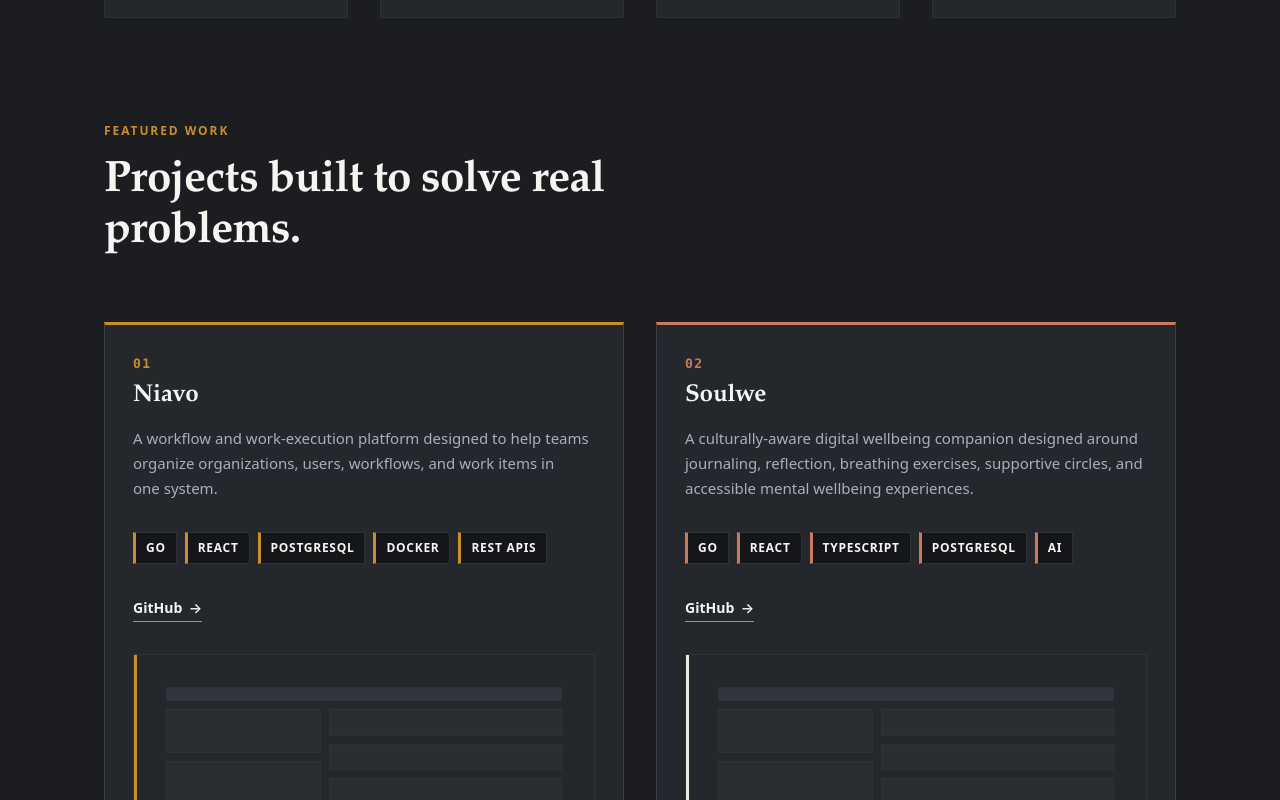
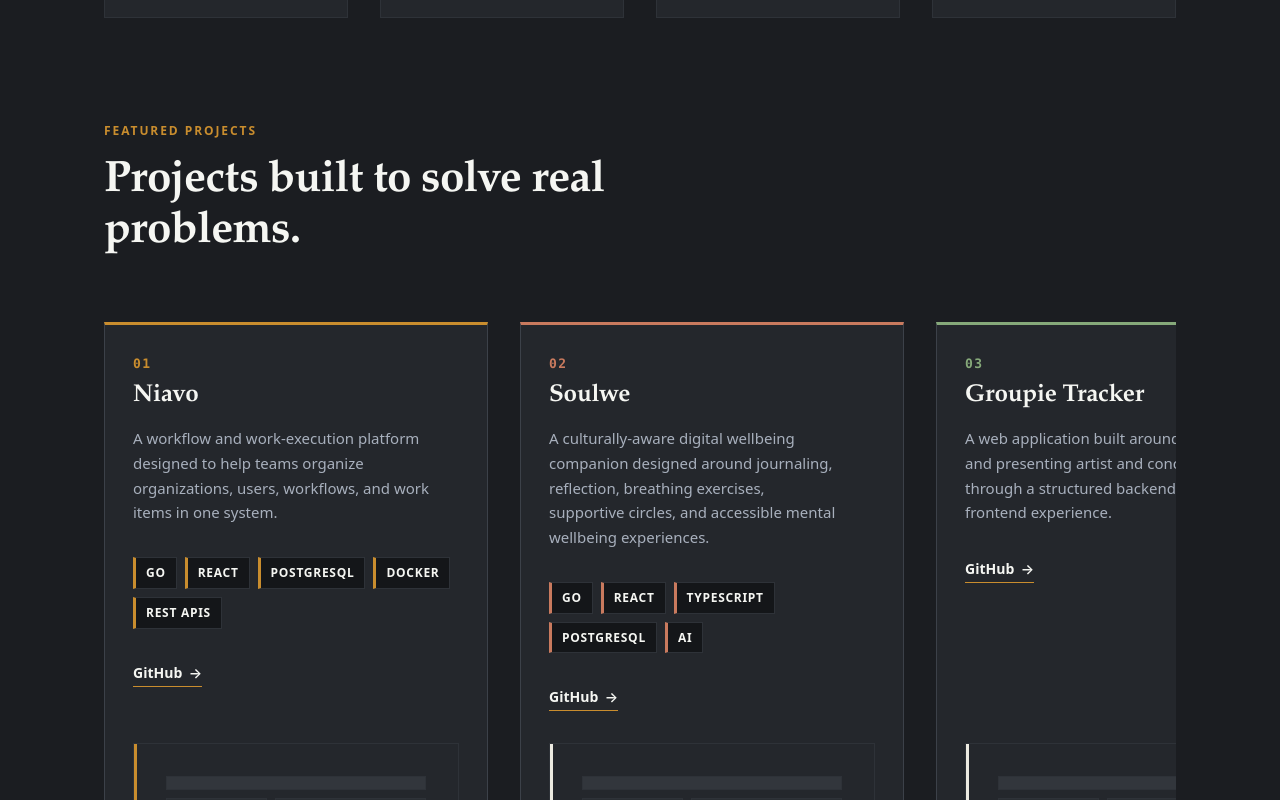
Before and after one commit to breodoyo/Brender-Portfolio, a React (Vite) app: page / in a window 1280 px wide. Shown: the part 1940-2740 px from the top of the page. Built offline with nearby package versions, Linux system fonts and the light colour scheme.

Commit message:
refine: fine-tune FeaturedProjects component styling and update site metadata

```diff
--- a/src/components/FeaturedProjects/FeaturedProjects.css
+++ b/src/components/FeaturedProjects/FeaturedProjects.css
@@ -1,13 +1,40 @@
-/* Two projects side by side. One uniform card for all of them: the previous
-   per-project treatments (inverted panel, mirrored row, card, quiet row) only
-   made sense as full-width stacked rows, and four-across would leave roughly
-   245px per card. */
+/* One horizontal strip. A single row of four would leave roughly 245px per
+   card, so the row scrolls instead. Cards are a fixed readable width rather
+   than a percentage, which keeps the last card from being cut in half at wide
+   viewports. */
 .work__list {
   margin-top: var(--space-5);
   display: grid;
-  grid-template-columns: repeat(2, minmax(0, 1fr));
+  grid-auto-flow: column;
+  grid-auto-columns: min(24rem, 82vw);
   gap: clamp(1.25rem, 2.5vw, 2rem);
   align-items: stretch;
+  min-width: 0;
+  overflow-x: auto;
+  scroll-snap-type: x mandatory;
+  overscroll-behavior-x: contain;
+  /* A visible track is the only reliable affordance here: a vertical wheel
+     will not scroll a horizontal container without shift or a trackpad. */
+  scrollbar-width: thin;
+  scrollbar-color: var(--neutral-200) transparent;
+  padding-bottom: var(--space-2);
+}
+
+.work__list:focus-visible {
+  outline: 2px solid var(--gold);
+  outline-offset: 4px;
+}
+
+.work__list::-webkit-scrollbar {
+  height: 8px;
+}
+
+.work__list::-webkit-scrollbar-track {
+  background-color: transparent;
+}
+
+.work__list::-webkit-scrollbar-thumb {
+  background-color: var(--neutral-200);
 }
 
 .work__item {
@@ -19,6 +46,7 @@
   background-color: var(--surface);
   border: var(--rule);
   border-top: 3px solid var(--cat);
+  scroll-snap-align: start;
 }
 
 .work__item[data-accent='gold'] {
@@ -97,12 +125,6 @@
   gap: var(--space-3);
 }
 
-@media (max-width: 60rem) {
-  .work__list {
-    grid-template-columns: minmax(0, 1fr);
-  }
-}
-
 @media (max-width: 34rem) {
   .work__item {
     padding: var(--space-3);
--- a/src/components/FeaturedProjects/FeaturedProjects.tsx
+++ b/src/components/FeaturedProjects/FeaturedProjects.tsx
@@ -14,12 +14,19 @@ export default function FeaturedProjects() {
       aria-labelledby="work-heading"
     >
       <div className="shell reveal" ref={ref}>
-        <SectionLabel>Featured Work</SectionLabel>
+        <SectionLabel>Featured Projects</SectionLabel>
         <h2 className="section-heading" id="work-heading">
           Projects built to solve real problems.
         </h2>
 
-        <div className="work__list">
+        {/* tabIndex makes the horizontal scroll reachable by keyboard; a
+            scroll container is not focusable by default. */}
+        <div
+          className="work__list"
+          role="group"
+          aria-label="Featured projects, scroll horizontally"
+          tabIndex={0}
+        >
           {projects.map((project) => (
             <article
               className="work__item"
--- a/src/data/site.ts
+++ b/src/data/site.ts
@@ -1,6 +1,6 @@
 /**
  * Site-wide identity and links.
- * TODO: replace `email`, and fill in `devto` / `x` once those profiles exist.
+ * TODO: fill in `devto` / `x` once those profiles exist.
  * Empty links are filtered out of the footer instead of rendering dead hrefs.
  */
 export const site = {
@@ -12,7 +12,7 @@ export const site = {
   headline: "Hi, I'm Brender.\nA Software Developer",
   summary:
     'I build web applications and APIs with Go, React, TypeScript, and PostgreSQL, with a strong focus on clean architecture, testing, and solving real-world problems.',
-  email: 'brender.odoyo@example.com',
+  email: 'brenderjohns2@gmail.com',
   location: 'Kisumu, Kenya',
   year: 2026,
   links: {
@@ -20,7 +20,8 @@ export const site = {
     linkedin: 'https://linkedin.com/in/brender-adhiambo-517737191/',
     devto: '',
     x: '',
-    resume: '/Brender-Odoyo-Resume.pdf',
+    resume:
+      'https://eu.wps.com/cms/docs/d/cbPasmvZJy0uqVOe?platform=pc&refer=copylink',
   },
 }
 
```
